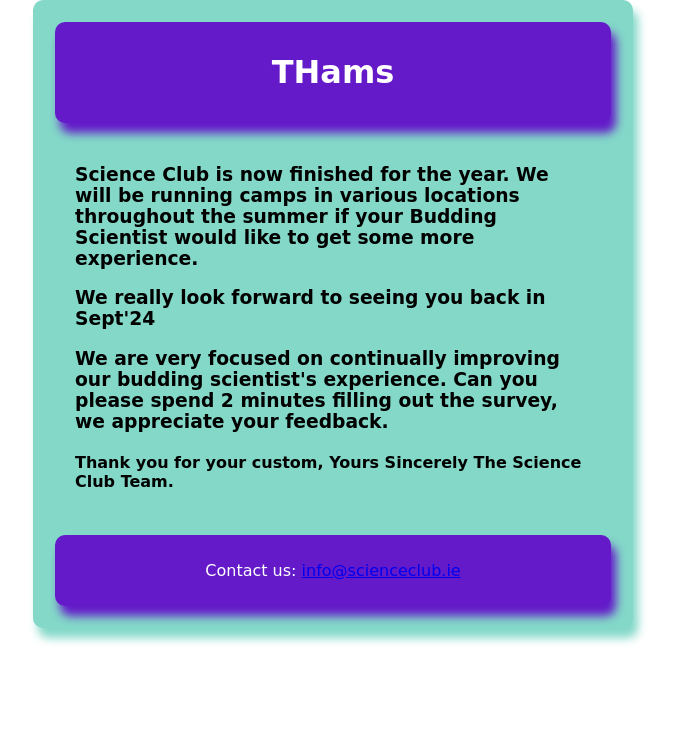
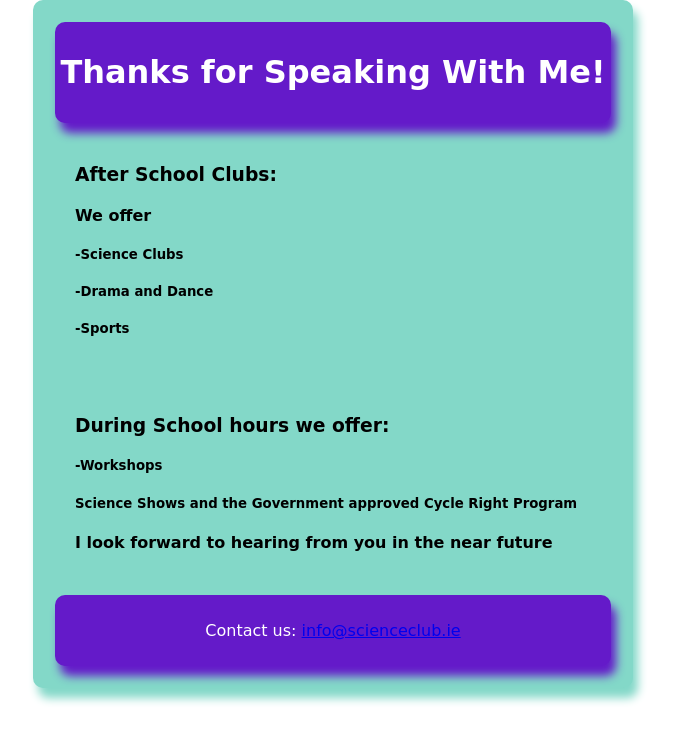
Before and after one commit to noeldugg/RInn, a plain HTML site: page index.html in a window 1280 px wide. Shown: the whole page, without its empty margins (307-982 px from the left). Drawn offline with Linux system fonts and the light colour scheme.

Commit message:
Updated index.html

```diff
--- a/index.html
+++ b/index.html
@@ -35,26 +35,37 @@
             text
         }
     </style>
+
+
+
+
+
+
+
 </head>
 <body>
     <table class="container">
         <tr>
             <td class="header">
-                <h1> THams</h1>
+                <h1> Thanks for Speaking With Me!</h1>
+
+
             </td>
         </tr>
         <tr>
             <td class="content">
-                <h3>Science Club is now finished for the year. We will be running camps in various locations throughout the summer if your Budding Scientist would like to get some more experience.</h3>
+                <h3>After School Clubs:</h3>
+                <h4>We offer</h4>
+                <h5>-Science Clubs</h5>
+                <h5>-Drama and Dance</h5>
+                <h5>-Sports</h5><br><br>
 
-                <h3>We really look forward to seeing you back in Sept'24</h3>
-                <h3>We are very focused on continually improving our budding scientist's experience. Can you please spend 2 minutes filling out the survey, we appreciate your feedback.</h3>
+                <h3>During School hours we offer:</h3>
+              <h5>-Workshops</h5>
+              <h5>Science Shows and the Government approved Cycle Right Program</h5>
 
-                    <h4>Thank you for your custom,
+                    <h4>I look forward to hearing from you in the near future
 
-                    Yours Sincerely
-
-                    The Science Club Team.
                     </h4>
             </td>
         </tr>
```
